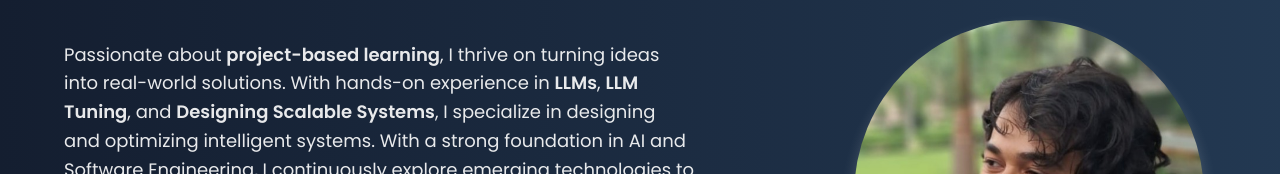
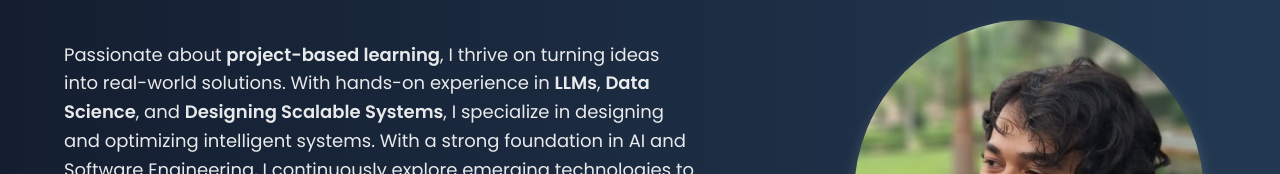
Before and after one commit to ShubhPundir/portfolio, a React (Vite) app in the folder frontend/: page /#/ in a window 1280 px wide. Shown: the part 215-389 px from the top of the page. Built offline with nearby package versions, Linux system fonts and the light colour scheme.

Commit message:
Modified Hero with experience headings

```diff
--- a/frontend/src/components/Hero.jsx
+++ b/frontend/src/components/Hero.jsx
@@ -13,7 +13,7 @@ const Hero = () => {
           <p className="description">
             Passionate about <b>project-based learning</b>,
             I thrive on turning ideas into real-world solutions.
-            With hands-on experience in <b>LLMs</b>, <b>LLM Tuning</b>, and <b>Designing Scalable Systems</b>,
+            With hands-on experience in <b>LLMs</b>, <b>Data Science</b>, and <b>Designing Scalable Systems</b>,
             I specialize in designing and optimizing intelligent systems.
             With a strong foundation in AI and Software Engineering,
             I continuously explore emerging technologies to build efficient, scalable, and impactful solutions.
```
